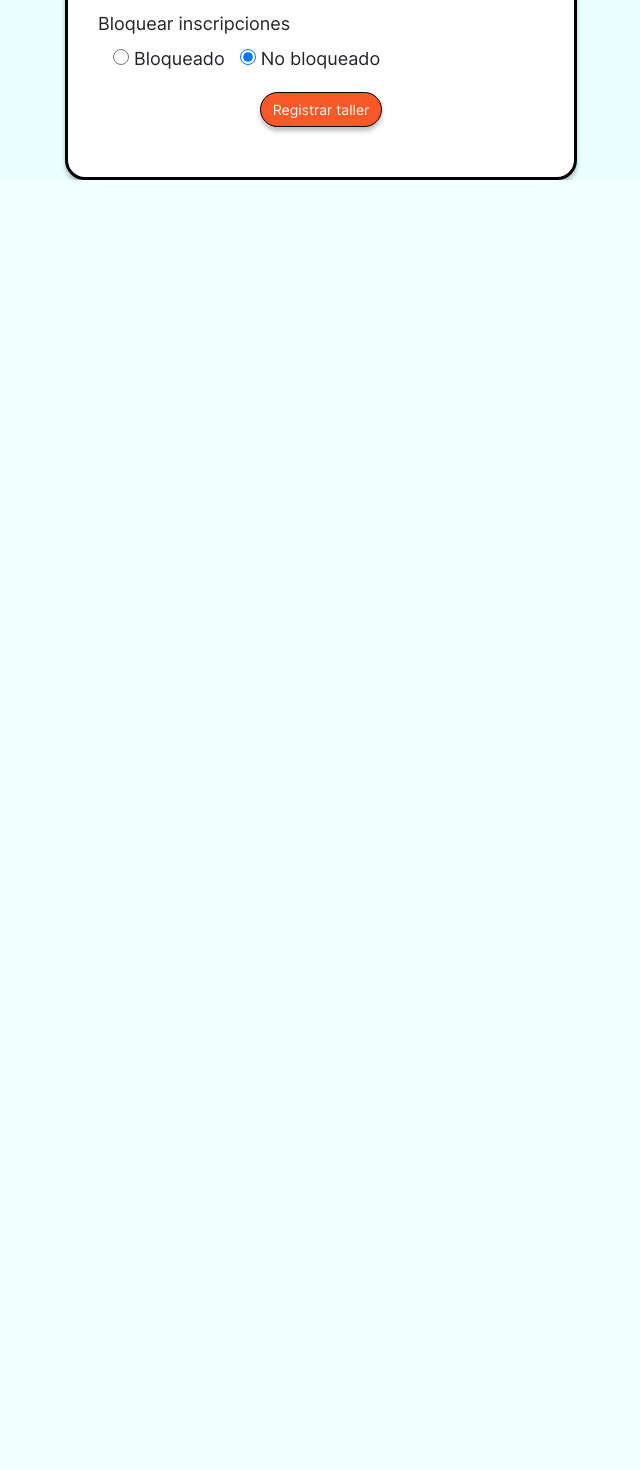
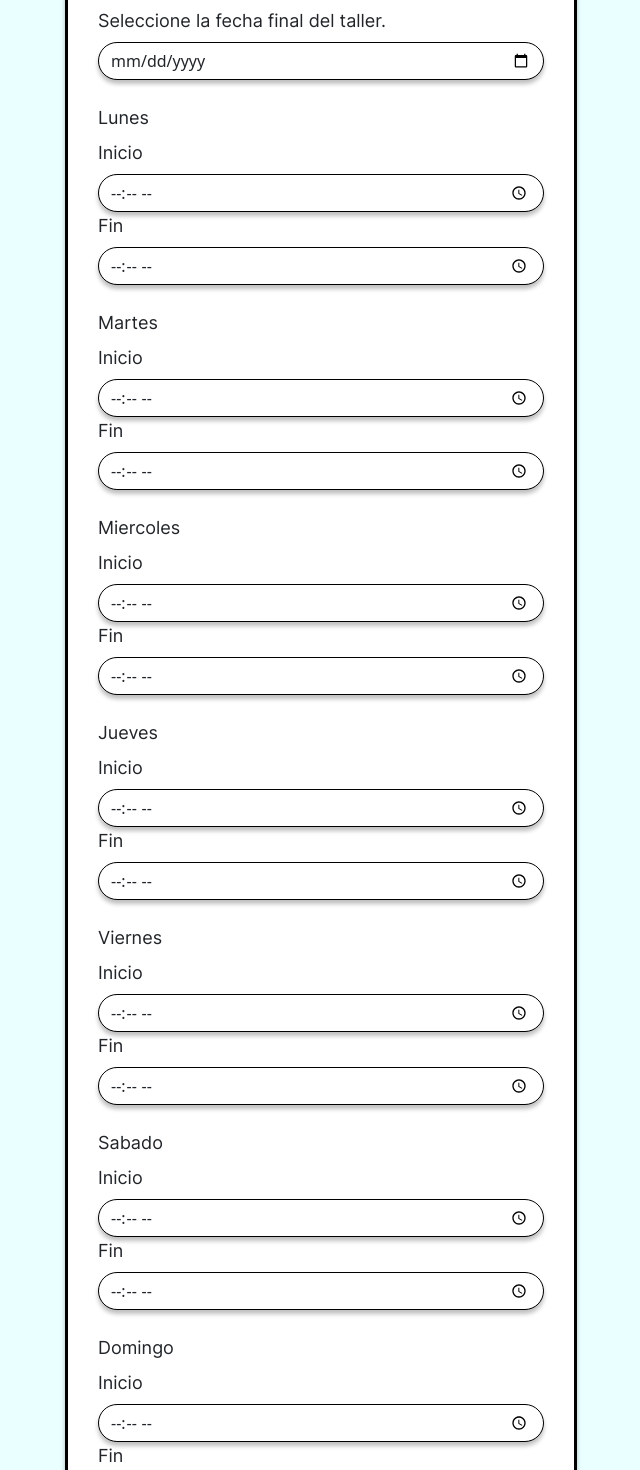
Before and after one commit to francogarza/proyecto-integrador, a React (Create React App) app: page /registro-taller-admin in a window 1280 px wide. Shown: the part 1120-2590 px from the top of the page, without its empty margins (319-959 px from the left). Before the commit the page ends 1300 px from the top, so only its background shows below. Built offline with nearby package versions, Linux system fonts and the light colour scheme; no server answers.

Commit message:
inicio horarios

```diff
--- a/package.json
+++ b/package.json
@@ -8,11 +8,13 @@
     "@devexpress/dx-react-scheduler-material-ui": "^3.0.6",
     "@emotion/react": "^11.10.4",
     "@emotion/styled": "^11.10.4",
+    "@material-ui/core": "^4.12.4",
     "@material-ui/pickers": "^3.3.10",
     "@mui/icons-material": "^5.10.9",
     "@mui/lab": "^5.0.0-alpha.104",
     "@mui/material": "^5.10.10",
     "@mui/x-date-pickers": "^5.0.5",
+    "@syncfusion/ej2-react-calendars": "^20.3.50",
     "@testing-library/jest-dom": "^5.16.5",
     "@testing-library/react": "^13.4.0",
     "@testing-library/user-event": "^13.5.0",
@@ -26,6 +28,7 @@
     "react-native-web": "^0.18.9",
     "react-router-dom": "^6.4.1",
     "react-scripts": "^5.0.1",
+    "react-time-picker": "^5.0.0",
     "uid": "^2.0.0",
     "web-vitals": "^2.1.4"
   },
--- a/src/RegistroTalleres.js
+++ b/src/RegistroTalleres.js
@@ -8,6 +8,11 @@ import 'bootstrap/dist/css/bootstrap.min.css'
 import './basic.css'
 import {Button,Container,Form,Alert, FormLabel} from 'react-bootstrap'
 import { useLocation } from 'react-router-dom';
+import TimePicker from 'react-time-picker';
+import { TimePickerComponent } from '@syncfusion/ej2-react-calendars';
+import { TimePickerView } from '@material-ui/pickers';
+import { DateTimePicker } from '@mui/lab';
+
 
 
 ///
@@ -19,7 +24,6 @@ const RegistroTalleres = (props) => {
 
     const location = useLocation();
     const [Descripcion, setDescripcion] = useState("");
-    const [Fechas, setFechas] = useState("");
     const [Horarios, setHorarios] = useState("");
     const [ImpartidoPor, setImpartidoPor] = useState("");
     const [Nombre, setNombre] = useState("");
@@ -33,6 +37,79 @@ const RegistroTalleres = (props) => {
     const [ImgUrl,setImgUrl] = useState("");
     const [maxCap,setMaxCap] = useState("");
     const [isCapped,setIsCapped] = useState("false");
+    const [FechaInicio, setFechaInicio] = useState("");
+    const [FechaFin,setFechaFin] = useState("");
+    const [lunesI,setLunesI] = useState("");
+    const [lunesF,setLunesF] = useState("");
+    const [martesI,setMartesI] = useState("");
+    const [martesF,setMartesF] = useState("");
+    const [miercolesI,setMiercolesI] = useState("");
+    const [miercolesF,setMiercolesF] = useState("");
+    const [juevesI,setJuevesI] = useState("");
+    const [juevesF,setJuevesF] = useState("");
+    const [viernesI,setViernesI] = useState("");
+    const [viernesF,setViernesF] = useState("");
+    const [sabadoI,setSabadoI] = useState("");
+    const [sabadoF,setSabadoF] = useState("");
+    const [domingoI,setDomingoI] = useState("");
+    const [domingoF,setDomingoF] = useState("");
+
+
+    const handleChangeLunesI=(e)=>{
+        setLunesI(e.target.value)
+    }
+
+    const handleChangeLunesF=(e)=>{
+        setLunesF(e.target.value)
+    }
+
+    const handleChangeMartesI=(e)=>{
+        setMartesI(e.target.value)
+    }
+
+    const handleChangeMartesF=(e)=>{
+        setMartesF(e.target.value)
+    }
+
+    const handleChangeMiercolesI=(e)=>{
+        setMiercolesI(e.target.value)
+    }
+
+    const handleChangeMiercolesF=(e)=>{
+        setMiercolesF(e.target.value)
+    }
+
+    const handleChangeJuevesI=(e)=>{
+        setJuevesI(e.target.value)
+    }
+
+    const handleChangeJuevesF=(e)=>{
+        setJuevesF(e.target.value)
+    }
+
+    const handleChangeViernesI=(e)=>{
+        setViernesI(e.target.value)
+    }
+
+    const handleChangeViernesF=(e)=>{
+        setViernesF(e.target.value)
+    }
+
+    const handleChangeSabadoI=(e)=>{
+        setSabadoI(e.target.value)
+    }
+
+    const handleChangeSabadoF=(e)=>{
+        setSabadoF(e.target.value)
+    }
+
+    const handleChangeDomingoI=(e)=>{
+        setDomingoI(e.target.value)
+    }
+
+    const handleChangeDomingoF=(e)=>{
+        setDomingoF(e.target.value)
+    }
 
     const handleChangeIsCapped=(e)=>{
         setIsCapped(e.target.value)
@@ -46,8 +123,12 @@ const RegistroTalleres = (props) => {
         setDescripcion(e.target.value)
     }
 
-    const handleChangeFechas=(e)=>{
-        setFechas(e.target.value)
+    const handleChangeFechaInicio=(e)=>{
+        setFechaInicio(e.target.value)
+    }
+
+    const handleChangeFechaFin=(e)=>{
+        setFechaFin(e.target.value)
     }
 
     const handleChangeHorarios=(e)=>{
@@ -165,7 +246,8 @@ const RegistroTalleres = (props) => {
 
                     set(ref_db(db, 'Taller/'+ uuid), {
                         Descripcion,
-                        Fechas,
+                        FechaInicio,
+                        FechaFin,
                         Horarios,
                         ImpartidoPor,
                         Nombre,
@@ -175,17 +257,47 @@ const RegistroTalleres = (props) => {
                         uuid,
                         imgUrl,
                         maxCap,
-                        isCapped
+                        isCapped,
+                        lunesI,
+                        lunesF,
+                        martesI,
+                        martesF,
+                        miercolesI,
+                        miercolesF,
+                        juevesI,
+                        juevesF,
+                        viernesI,
+                        viernesF,
+                        sabadoI,
+                        sabadoF,
+                        domingoI,
+                        domingoF,
                     });
 
                     setDescripcion("");
-                    setFechas("");
+                    setFechaInicio("");
+                    setFechaFin("");
                     setHorarios("");
                     setImpartidoPor("");
                     setNombre("");
                     setPrerequisitos("");
                     setVirtualPresencial("");
                     setInformacionConfidencial("");
+                    setMaxCap("")
+                    setLunesI("");
+                    setLunesF("");
+                    setMartesI("");
+                    setMartesF("");
+                    setMiercolesI("");
+                    setMiercolesF("");
+                    setJuevesI("");
+                    setJuevesF("")
+                    setViernesI("");
+                    setViernesF("");
+                    setSabadoI("");
+                    setSabadoF("");
+                    setDomingoI("");
+                    setDomingoF("");
                 })
                     .catch((error) => {
                         // Handle any errors
@@ -208,7 +320,8 @@ const RegistroTalleres = (props) => {
 
             update(ref_db(db, 'Taller/'+ id), {
                 Descripcion,
-                Fechas,
+                FechaInicio,
+                FechaFin,
                 Horarios,
                 ImpartidoPor,
                 Nombre,
@@ -216,17 +329,46 @@ const RegistroTalleres = (props) => {
                 VirtualPresencial,
                 InformacionConfidencial,
                 maxCap,
-                isCapped
+                isCapped,
+                lunesI,
+                lunesF,
+                martesI,
+                martesF,
+                miercolesI,
+                miercolesF,
+                juevesI,
+                juevesF,
+                viernesI,
+                viernesF,
+                sabadoI,
+                sabadoF,
+                domingoI,
+                domingoF,
             });
             setDescripcion("");
-            setFechas("");
+            setFechaInicio("");
+            setFechaFin("");
             setHorarios("");
             setImpartidoPor("");
             setNombre("");
             setPrerequisitos("");
             setVirtualPresencial("");
             setInformacionConfidencial("");
-            setMaxCap(0);
+            setMaxCap("");
+            setLunesI("");
+            setLunesF("");
+            setMartesI("");
+            setMartesF("");
+            setMiercolesI("");
+            setMiercolesF("");
+            setJuevesI("");
+            setJuevesF("")
+            setViernesI("");
+            setViernesF("");
+            setSabadoI("");
+            setSabadoF("");
+            setDomingoI("");
+            setDomingoF("");
         }else{
             setAlertActive(true);
         }
@@ -261,7 +403,8 @@ const RegistroTalleres = (props) => {
                 const data = snapshot.val();
                 if(data !== null){
                     setDescripcion(data.Descripcion)
-                    setFechas(data.Fechas)
+                    setFechaInicio(data.FechaInicio)
+                    setFechaFin(data.FechaFin)
                     setHorarios(data.Horarios)
                     setImpartidoPor(data.ImpartidoPor)
                     setNombre(data.Nombre)
@@ -270,6 +413,20 @@ const RegistroTalleres = (props) => {
                     setInformacionConfidencial(data.InformacionConfidencial)
                     setIsCapped(data.isCapped)
                     setMaxCap(data.maxCap)
+                    setLunesI(data.lunesI);
+                    setLunesF(data.lunesF);
+                    setMartesI(data.martesI);
+                    setMartesF(data.martesF);
+                    setMiercolesI(data.miercolesI);
+                    setMiercolesF(data.miercolesF);
+                    setJuevesI(data.juevesI);
+                    setJuevesF(data.juevesF)
+                    setViernesI(data.viernesI);
+                    setViernesF(data.viernesF);
+                    setSabadoI(data.sabadoI);
+                    setSabadoF(data.sabadoF);
+                    setDomingoI(data.domingoI);
+                    setDomingoF(data.domingoF);
                 }
               });
         }
@@ -291,12 +448,6 @@ const RegistroTalleres = (props) => {
             </Form.Label>
             <br/>
             <Form.Control as="textarea" type="textarea" placeholder="Descripción" className='description' id="Descripcion" value={Descripcion} onChange={handleChangeDescripcion} required={true}/>
-            <br/>
-            <Form.Label>
-                Seleccione la fecha de inicio del taller.
-            </Form.Label>
-            <br/>
-            <Form.Control type="date" id="Fechas" value={Fechas} onChange={handleChangeFechas} required={true}/>
             <br/>
             <Form.Label>
                 Escriba el nombre de quien imparte el taller.
@@ -327,8 +478,127 @@ const RegistroTalleres = (props) => {
              onChange={handleChangeVirtualPresencial} checked={VirtualPresencial === 'presencial' ? true:false}/>
             <label htmlFor="Presencial">Presencial</label>
             <br/>
+            <Form.Label>
+                Foto
+            </Form.Label>
+            <br/>
             <input type="file" onChange={handleChangeImg}></input>
             <br/>
+            <br/>
+            <Form.Label>
+                Horarios
+            </Form.Label>
+            <br/>
+            <Form.Label>
+                Seleccione la fecha de inicio del taller.
+            </Form.Label>
+            <br/>
+            <Form.Control type="date" id="FechaInicio" value={FechaInicio} onChange={handleChangeFechaInicio} required={true}/>
+            <br/>
+            <Form.Label>
+                Seleccione la fecha final del taller.
+            </Form.Label>
+            <br/>
+            <Form.Control type="date" id="FechaFin" value={FechaFin} onChange={handleChangeFechaFin} required={true}/>
+            <br/>
+            <Form.Label>
+                Lunes
+            </Form.Label>
+            <br/>
+            <Form.Label>
+                Inicio
+            </Form.Label>
+            <Form.Control type="time" id="lunesI" value={lunesI} onChange={handleChangeLunesI} required={true}/>
+            <Form.Label>
+                Fin
+            </Form.Label>
+            <Form.Control type="time" id="lunesF" value={lunesF} onChange={handleChangeLunesF} required={true}/>
+            <br/>
+
+            <Form.Label>
+                Martes
+            </Form.Label>
+            <br/>
+            <Form.Label>
+                Inicio
+            </Form.Label>
+            <Form.Control type="time" id="lunesI" value={martesI} onChange={handleChangeMartesI} required={true}/>
+            <Form.Label>
+                Fin
+            </Form.Label>
+            <Form.Control type="time" id="martesF" value={martesF} onChange={handleChangeMartesF} required={true}/>
+            <br/>
+
+            <Form.Label>
+                Miercoles
+            </Form.Label>
+            <br/>
+            <Form.Label>
+                Inicio
+            </Form.Label>
+            <Form.Control type="time" id="miercolesI" value={miercolesI} onChange={handleChangeMiercolesI} required={true}/>
+            <Form.Label>
+                Fin
+            </Form.Label>
+            <Form.Control type="time" id="miercolesF" value={miercolesF} onChange={handleChangeMiercolesF} required={true}/>
+            <br/>
+
+            <Form.Label>
+                Jueves
+            </Form.Label>
+            <br/>
+            <Form.Label>
+                Inicio
+            </Form.Label>
+            <Form.Control type="time" id="juevesI" value={juevesI} onChange={handleChangeJuevesI} required={true}/>
+            <Form.Label>
+                Fin
+            </Form.Label>
+            <Form.Control type="time" id="juevesF" value={juevesF} onChange={handleChangeJuevesF} required={true}/>
+            <br/>
+
+            <Form.Label>
+                Viernes
+            </Form.Label>
+            <br/>
+            <Form.Label>
+                Inicio
+            </Form.Label>
+            <Form.Control type="time" id="vierenesI" value={viernesI} onChange={handleChangeViernesI} required={true}/>
+            <Form.Label>
+                Fin
+            </Form.Label>
+            <Form.Control type="time" id="viernesF" value={viernesF} onChange={handleChangeViernesF} required={true}/>
+            <br/>
+
+            <Form.Label>
+                Sabado
+            </Form.Label>
+            <br/>
+            <Form.Label>
+                Inicio
+            </Form.Label>
+            <Form.Control type="time" id="sabadoI" value={sabadoI} onChange={handleChangeSabadoI} required={true}/>
+            <Form.Label>
+                Fin
+            </Form.Label>
+            <Form.Control type="time" id="sabadoF" value={sabadoF} onChange={handleChangeSabadoF} required={true}/>
+            <br/>
+
+            <Form.Label>
+                Domingo
+            </Form.Label>
+            <br/>
+            <Form.Label>
+                Inicio
+            </Form.Label>
+            <Form.Control type="time" id="domingoI" value={domingoI} onChange={handleChangeDomingoI} required={true}/>
+            <Form.Label>
+                Fin
+            </Form.Label>
+            <Form.Control type="time" id="domingoF" value={domingoF} onChange={handleChangeDomingoF} required={true}/>
+            <br/>
+
             <Form.Label>
                 Cupo maximo
             </Form.Label>
```
Also changed, not shown: 1 other file (tests, documents, lock files or other folders).
